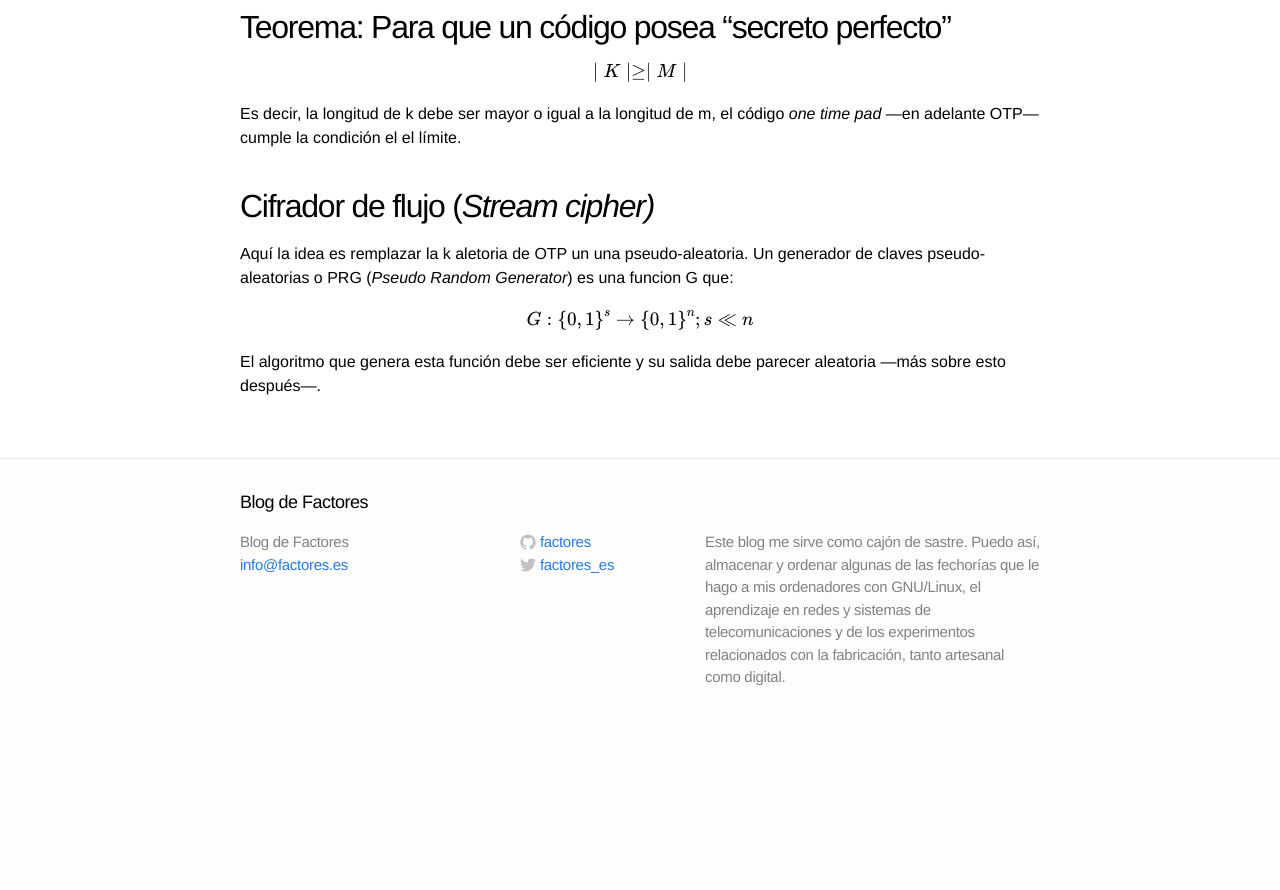
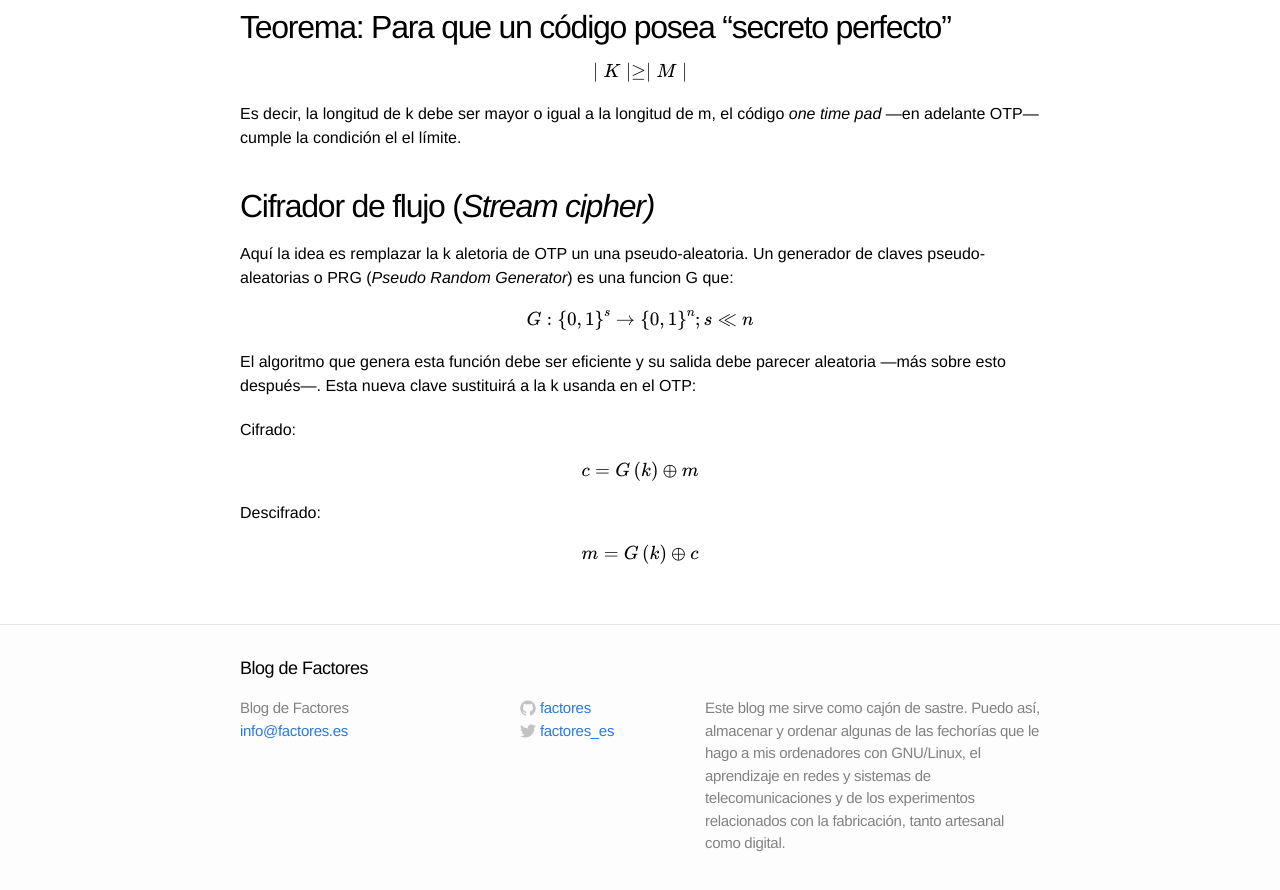
Before and after one commit to ddelaviuda/ddelaviuda.github.io, a Jekyll site: the page built from _posts/2016-09-05-Criptografia-elemental.markdown, in a window 1280 px wide and 900 px high, scrolled down 1265 px. Shown: the top 890 px of the window. Built offline with Jekyll 4.4.1, drawn with Linux system fonts in a browser that asks for light colours; formulas are drawn with MathJax 3; before the commit the page ends 1999 px from its top, so only the background shows below that.

Commit message:
Update 2016-09-05-Criptografia-elemental.markdown

```diff
--- a/_posts/2016-09-05-Criptografia-elemental.markdown
+++ b/_posts/2016-09-05-Criptografia-elemental.markdown
@@ -67,4 +67,12 @@ Aquí la idea es remplazar la k aletoria de OTP un una pseudo-aleatoria. Un gene
 
 $$G: \left \{ 0,1 \right \}^{s} \rightarrow \left \{ 0,1 \right \}^{n} ; s\ll n  $$
 
-El algoritmo que genera esta función debe ser eficiente y su salida debe parecer aleatoria ---más sobre esto después---.
+El algoritmo que genera esta función debe ser eficiente y su salida debe parecer aleatoria ---más sobre esto después---. Esta nueva clave sustituirá a la k usanda en el OTP:
+
+Cifrado:
+
+$$c=G\left(k\right)\oplus m$$
+
+Descifrado:
+
+$$m=G\left(k\right)\oplus c$$
```
